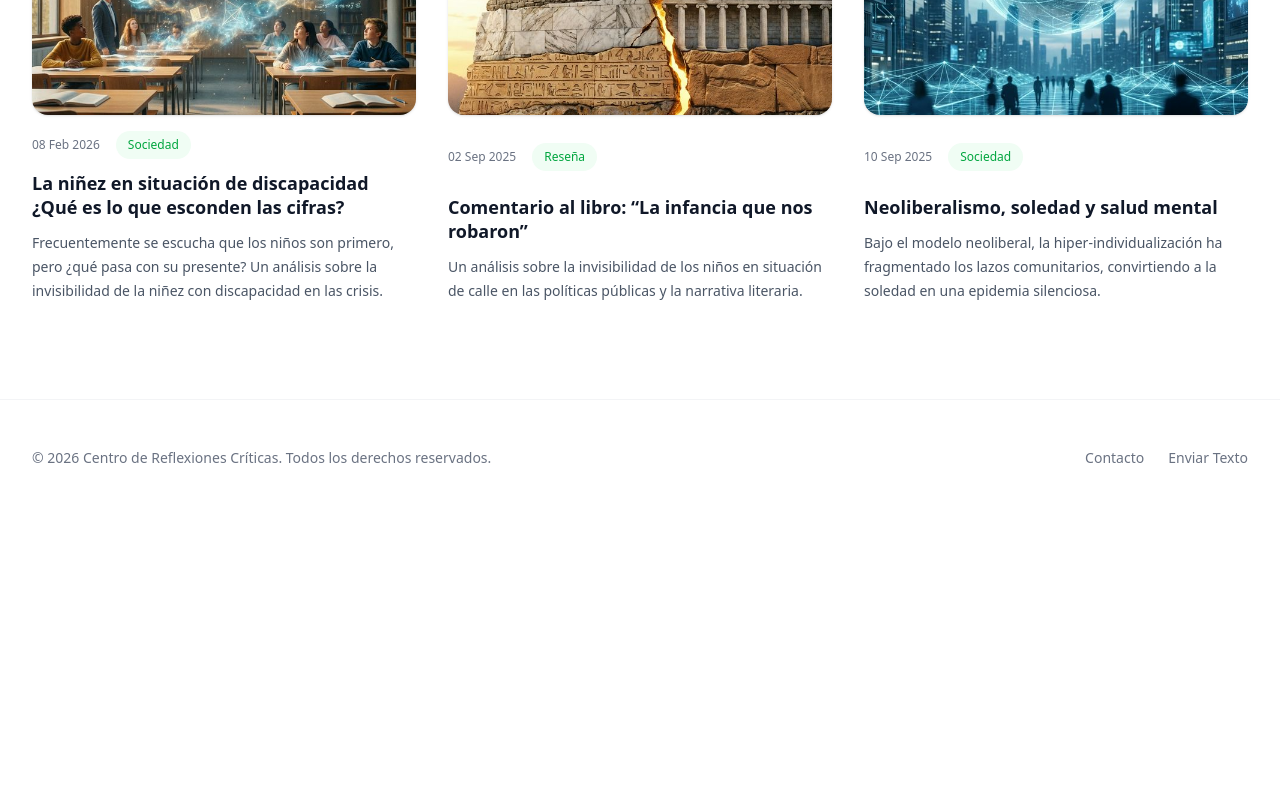
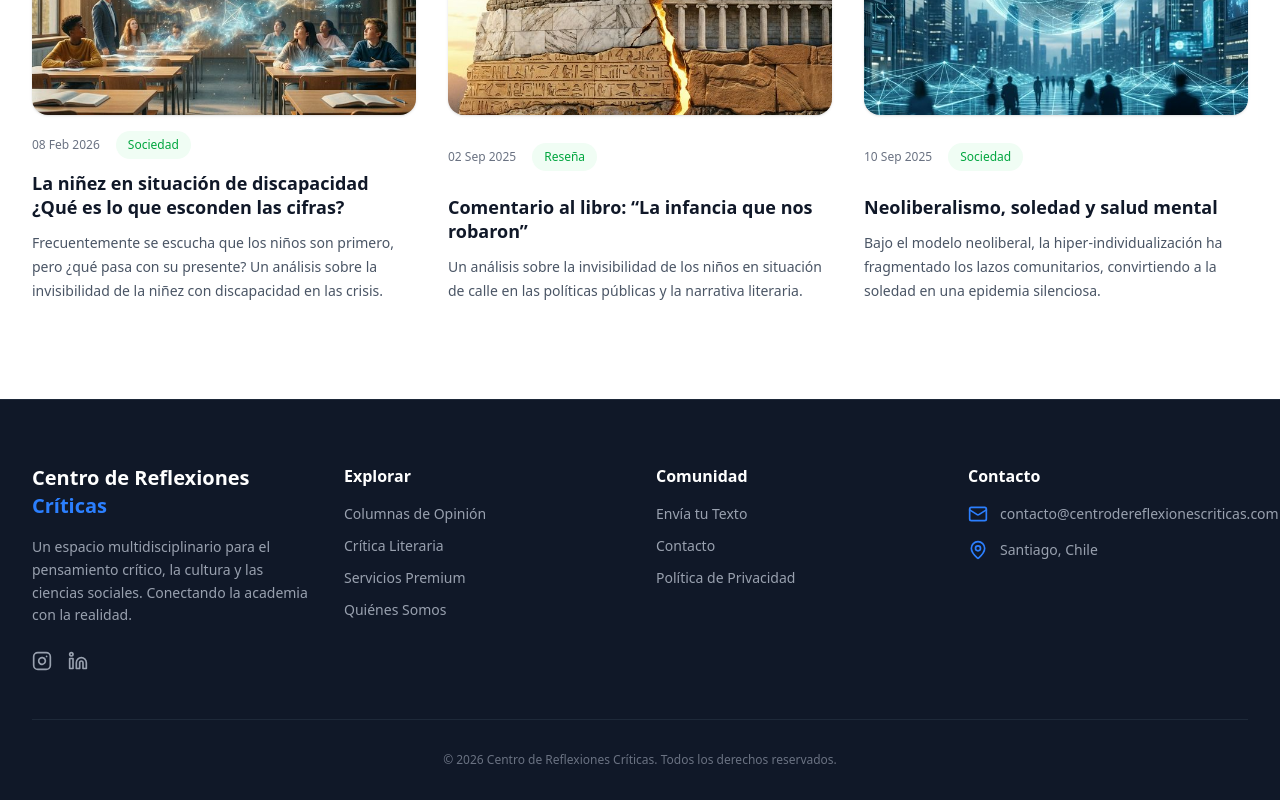
Before and after one commit to hh2fc24/centroreflexion, a Next.js app: page / in a window 1280 px wide. Shown: the part 1382-2182 px from the top of the page. Before the commit the page ends 1898 px from the top, so only its background shows below. Built offline with nearby package versions, Linux system fonts and the light colour scheme.

Commit message:
Refined Services section with glassmorphism and updated Footer with social links

```diff
--- a/components/Footer.tsx
+++ b/components/Footer.tsx
@@ -1,21 +1,96 @@
 import Link from "next/link";
+import { Instagram, Linkedin, Twitter, Mail, MapPin, Phone } from "lucide-react";
 
 export function Footer() {
     return (
-        <footer className="bg-white border-t border-gray-100 py-12">
+        <footer className="bg-gray-900 border-t border-gray-800 pt-16 pb-8">
             <div className="mx-auto max-w-7xl px-4 sm:px-6 lg:px-8">
-                <div className="flex flex-col items-center justify-between gap-6 sm:flex-row">
-                    <p className="text-sm text-gray-500">
+                <div className="grid grid-cols-1 gap-8 md:grid-cols-2 lg:grid-cols-4 mb-12">
+                    {/* Brand Section */}
+                    <div>
+                        <h3 className="text-xl font-bold text-white mb-4">
+                            Centro de Reflexiones <span className="text-blue-500">Críticas</span>
+                        </h3>
+                        <p className="text-gray-400 text-sm leading-relaxed mb-6">
+                            Un espacio multidisciplinario para el pensamiento crítico, la cultura y las ciencias sociales.
+                            Conectando la academia con la realidad.
+                        </p>
+                        <div className="flex space-x-4">
+                            <a
+                                href="https://www.instagram.com/centrodereflexionescriticas/"
+                                target="_blank"
+                                rel="noopener noreferrer"
+                                className="text-gray-400 hover:text-pink-500 transition-colors"
+                            >
+                                <Instagram className="h-5 w-5" />
+                                <span className="sr-only">Instagram</span>
+                            </a>
+                            <a
+                                href="#"
+                                className="text-gray-400 hover:text-blue-500 transition-colors"
+                            >
+                                <Linkedin className="h-5 w-5" />
+                                <span className="sr-only">LinkedIn</span>
+                            </a>
+                        </div>
+                    </div>
+
+                    {/* Quick Links */}
+                    <div>
+                        <h4 className="text-white font-semibold mb-4">Explorar</h4>
+                        <ul className="space-y-3 text-sm text-gray-400">
+                            <li>
+                                <Link href="/columnas" className="hover:text-blue-400 transition-colors">Columnas de Opinión</Link>
+                            </li>
+                            <li>
+                                <Link href="/critica" className="hover:text-purple-400 transition-colors">Crítica Literaria</Link>
+                            </li>
+                            <li>
+                                <Link href="/servicios" className="hover:text-white transition-colors">Servicios Premium</Link>
+                            </li>
+                            <li>
+                                <Link href="/conocenos" className="hover:text-white transition-colors">Quiénes Somos</Link>
+                            </li>
+                        </ul>
+                    </div>
+
+                    {/* Legal / Pages */}
+                    <div>
+                        <h4 className="text-white font-semibold mb-4">Comunidad</h4>
+                        <ul className="space-y-3 text-sm text-gray-400">
+                            <li>
+                                <Link href="/envia-tu-texto" className="hover:text-white transition-colors">Envía tu Texto</Link>
+                            </li>
+                            <li>
+                                <Link href="/contacto" className="hover:text-white transition-colors">Contacto</Link>
+                            </li>
+                            <li>
+                                <Link href="#" className="hover:text-white transition-colors">Política de Privacidad</Link>
+                            </li>
+                        </ul>
+                    </div>
+
+                    {/* Contact Info */}
+                    <div>
+                        <h4 className="text-white font-semibold mb-4">Contacto</h4>
+                        <ul className="space-y-4 text-sm text-gray-400">
+                            <li className="flex items-start">
+                                <Mail className="h-5 w-5 mr-3 text-blue-500 flex-shrink-0" />
+                                <span>contacto@centrodereflexionescriticas.com</span>
+                            </li>
+                            <li className="flex items-start">
+                                <MapPin className="h-5 w-5 mr-3 text-blue-500 flex-shrink-0" />
+                                <span>Santiago, Chile</span>
+                            </li>
+                        </ul>
+                    </div>
+                </div>
+
+                {/* Bottom Bar */}
+                <div className="border-t border-gray-800 pt-8 flex flex-col items-center justify-center">
+                    <p className="text-xs text-gray-500 text-center">
                         &copy; {new Date().getFullYear()} Centro de Reflexiones Críticas. Todos los derechos reservados.
                     </p>
-                    <div className="flex gap-6">
-                        <Link href="/contacto" className="text-sm text-gray-500 hover:text-gray-900">
-                            Contacto
-                        </Link>
-                        <Link href="/envia-tu-texto" className="text-sm text-gray-500 hover:text-gray-900">
-                            Enviar Texto
-                        </Link>
-                    </div>
                 </div>
             </div>
         </footer>
```
